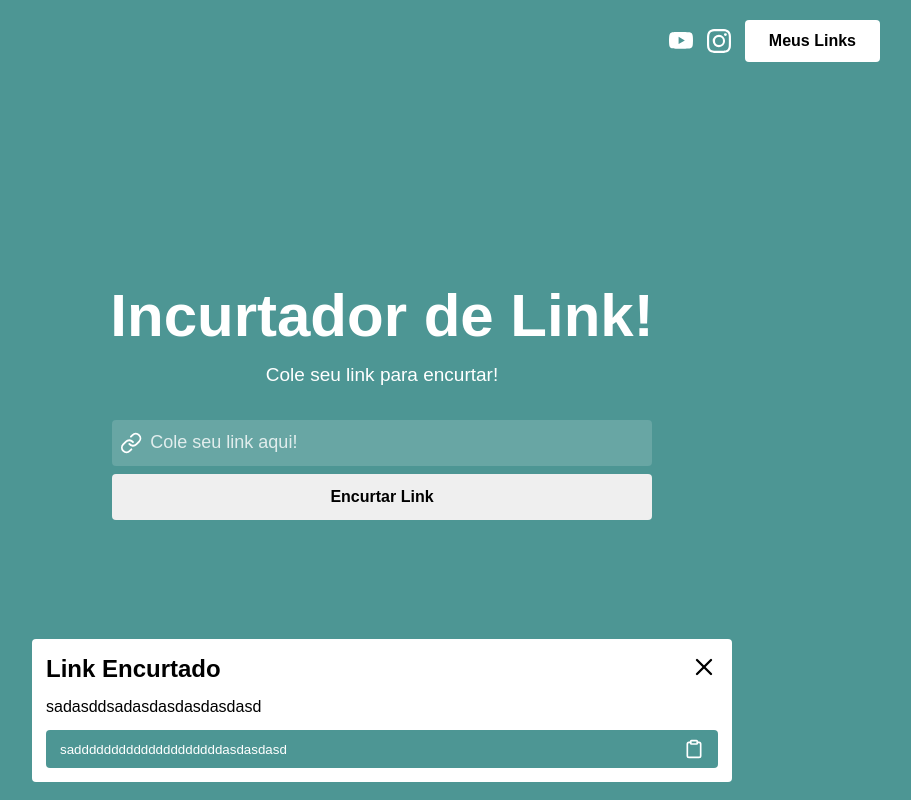
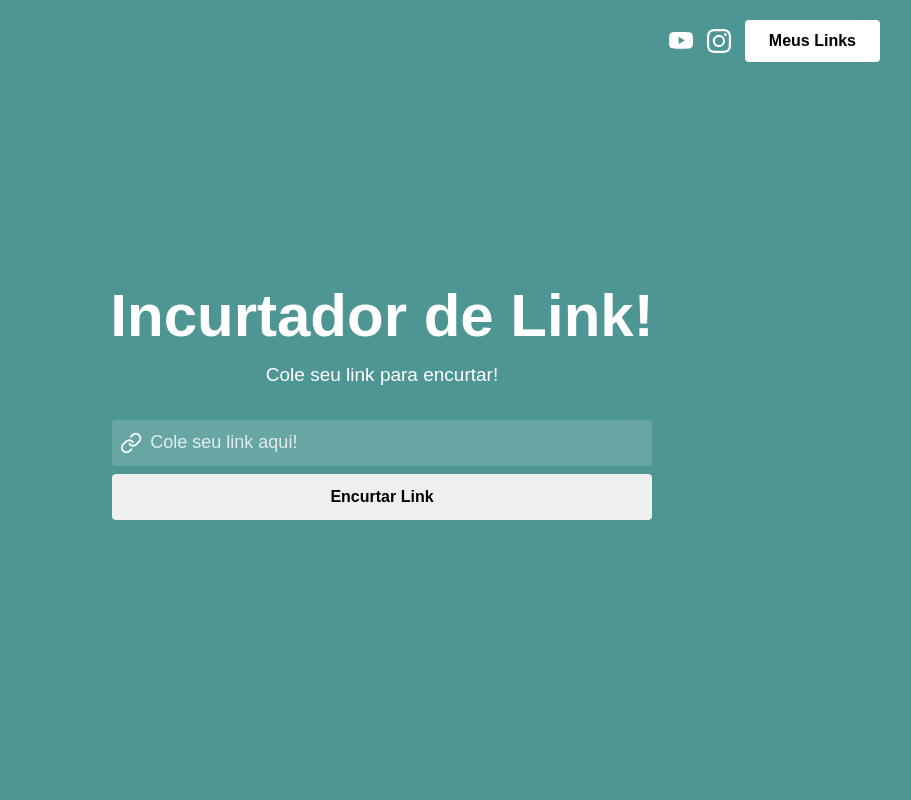
Before and after one commit to LucasFRodriguez/app-link, a React (Create React App) app: page / in a window 1280 px wide. Shown: the whole page, without its empty margins (258-1169 px from the left). Built offline with nearby package versions, Linux system fonts and the light colour scheme.

Commit message:
ajeitando modal

```diff
--- a/src/components/LinkItem/link-item.css
+++ b/src/components/LinkItem/link-item.css
@@ -7,7 +7,18 @@
     border-radius: 4px;
     display: flex;
     flex-direction: column;
+    animation: slideY 1s;
 }
+
+@keyframes slideY{
+    from{
+        transform: translateY(90px);
+    }to{
+        transform: translateY(0);
+    }
+}
+
+
 
 .modal-header{
     display: flex;
--- a/src/pages/Home/index.js
+++ b/src/pages/Home/index.js
@@ -7,9 +7,10 @@ import LinkItem from '../../components/LinkItem';
 
 export default function Home(){
   const [link, setLink] = useState('');
+  const [showModal, setShowModal] = useState(false);
 
   function handleShortLink(){
-    alert("meu link" + link)
+    setShowModal(true);
   }
 
 
@@ -37,7 +38,10 @@ export default function Home(){
         </div>
 
         <Menu/>
-        <LinkItem/>
+
+        { showModal && (
+          <LinkItem/>
+        )}
 
       </div>
     )
```
